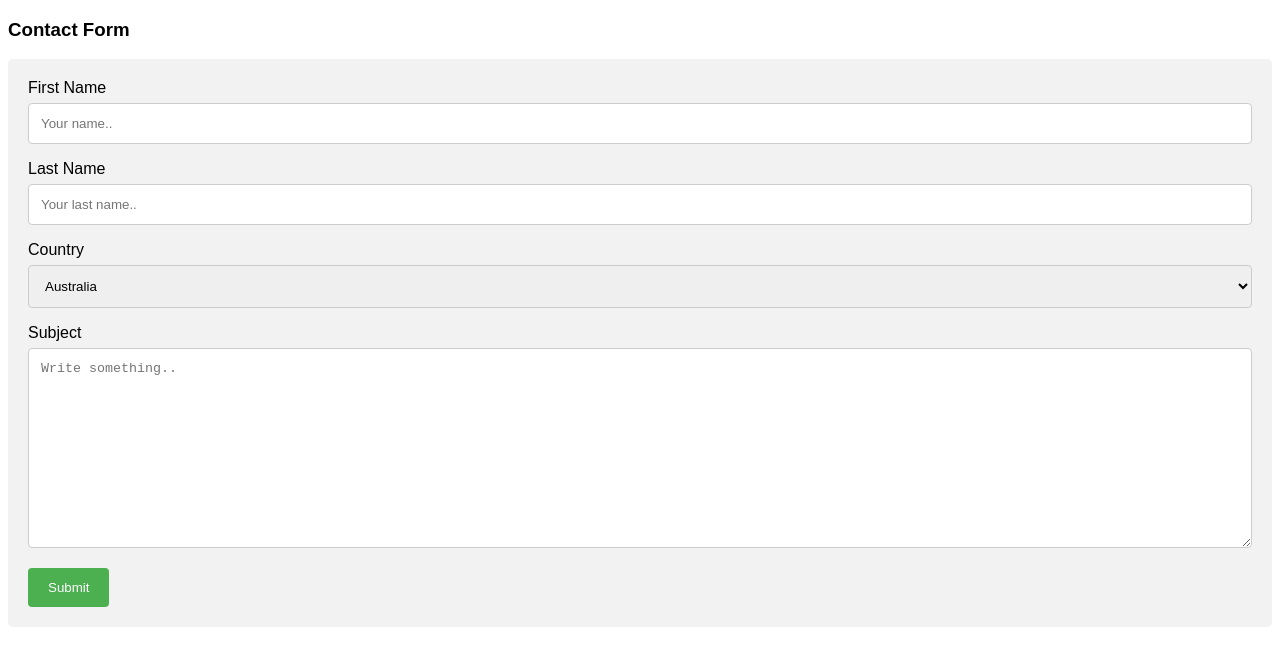
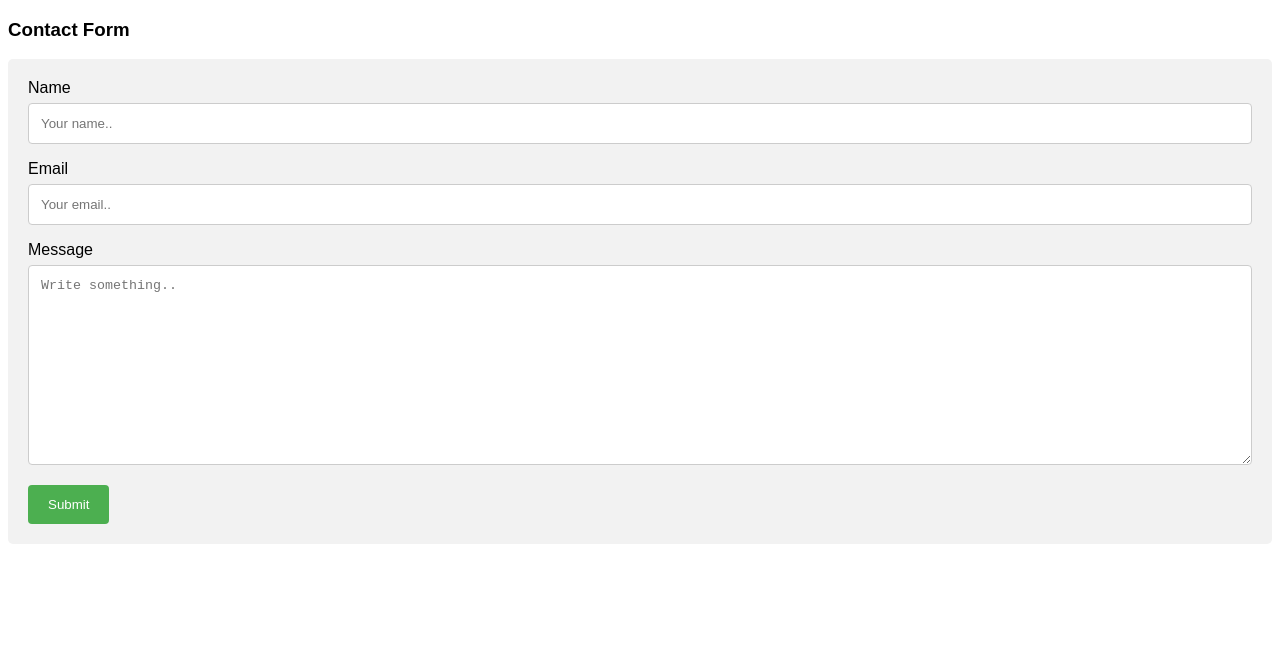
Before and after one commit to bogdanvidican/staticman, a plain HTML site: page index.html in a window 1280 px wide. Drawn offline with Linux system fonts and the light colour scheme.

Commit message:
added basic contact form

```diff
--- a/index.html
+++ b/index.html
@@ -42,22 +42,15 @@ input[type=submit]:hover {
 <h3>Contact Form</h3>
 
 <div class="container">
-  <form action="/action_page.php">
-    <label for="fname">First Name</label>
-    <input type="text" id="fname" name="firstname" placeholder="Your name..">
+  <form method="POST" action="https://staticmanserver.herokuapp.com/v2/entry/bogdanvidican/staticman/master">
+    <label for="fname">Name</label>
+    <input type="text" id="fname" name="fields[name]" placeholder="Your name..">
 
-    <label for="lname">Last Name</label>
-    <input type="text" id="lname" name="lastname" placeholder="Your last name..">
+    <label for="lname">Email</label>
+    <input type="text" id="lname" name="fields[email]" placeholder="Your email..">
 
-    <label for="country">Country</label>
-    <select id="country" name="country">
-      <option value="australia">Australia</option>
-      <option value="canada">Canada</option>
-      <option value="usa">USA</option>
-    </select>
-
-    <label for="subject">Subject</label>
-    <textarea id="subject" name="subject" placeholder="Write something.." style="height:200px"></textarea>
+    <label for="subject">Message</label>
+    <textarea id="subject" name="fields[message]" placeholder="Write something.." style="height:200px"></textarea>
 
     <input type="submit" value="Submit">
   </form>
```
